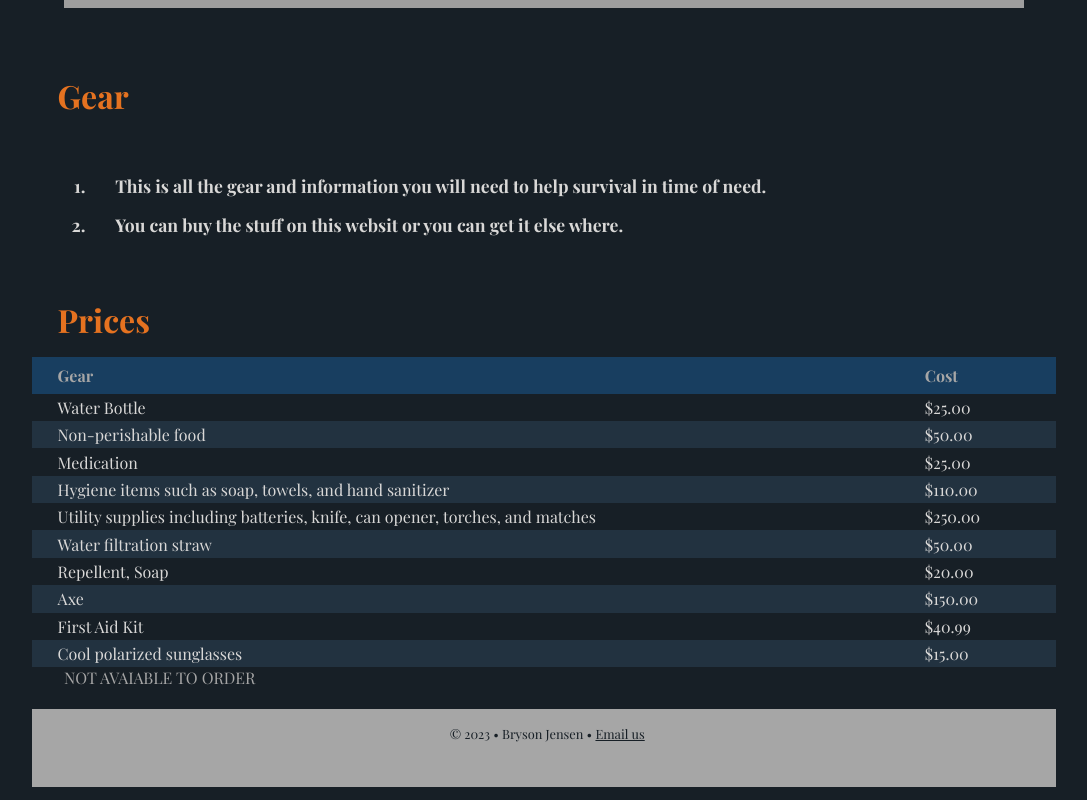
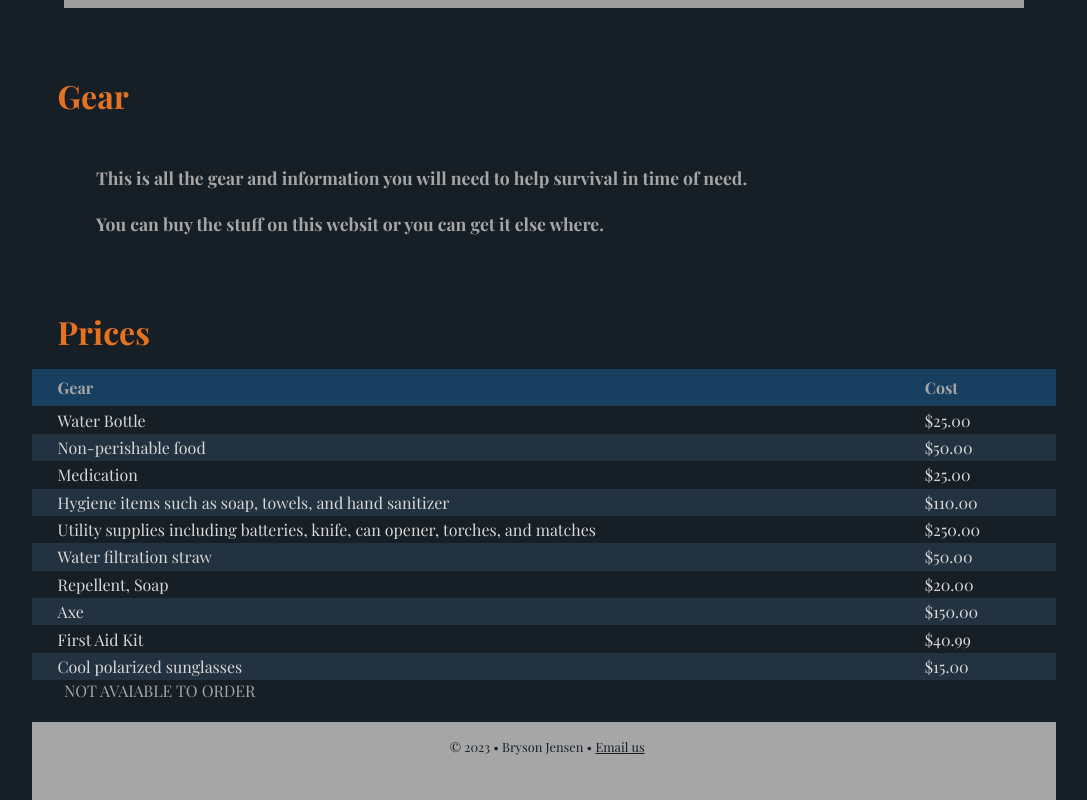
Before and after one commit to SpyArmy/dwdd1600, a plain HTML site: page 08media/survival.html in a window 1280 px wide. Shown: the part 1040-1840 px from the top of the page, without its empty margins (96-1183 px from the left). Drawn offline with nearby package versions, Linux system fonts and the light colour scheme; grey boxes are pictures that could not be loaded.

```diff
--- a/08media/survival.html
+++ b/08media/survival.html
@@ -50,8 +50,8 @@
 
         <h1>Gear</h1>
         <ol>
-            <li>This is all the gear and information you will need to help survival in time of need.</li>
-            <li>You can buy the stuff on this websit or you can get it else where.</li>
+            <p>This is all the gear and information you will need to help survival in time of need.</p>
+            <p>You can buy the stuff on this websit or you can get it else where.</p>
         </ol>
 
         <h1>Prices</h1>
--- a/08media/zombie.css
+++ b/08media/zombie.css
@@ -122,11 +122,6 @@ header p {
         color: #d9d8d7;
         margin: 1rem 0 0 1rem;
     }
-    .tb {
-        width: 250px;
-    }
-
-
 }
 /*big screen*/
 @media only screen and (min-width: 601px) {
```
